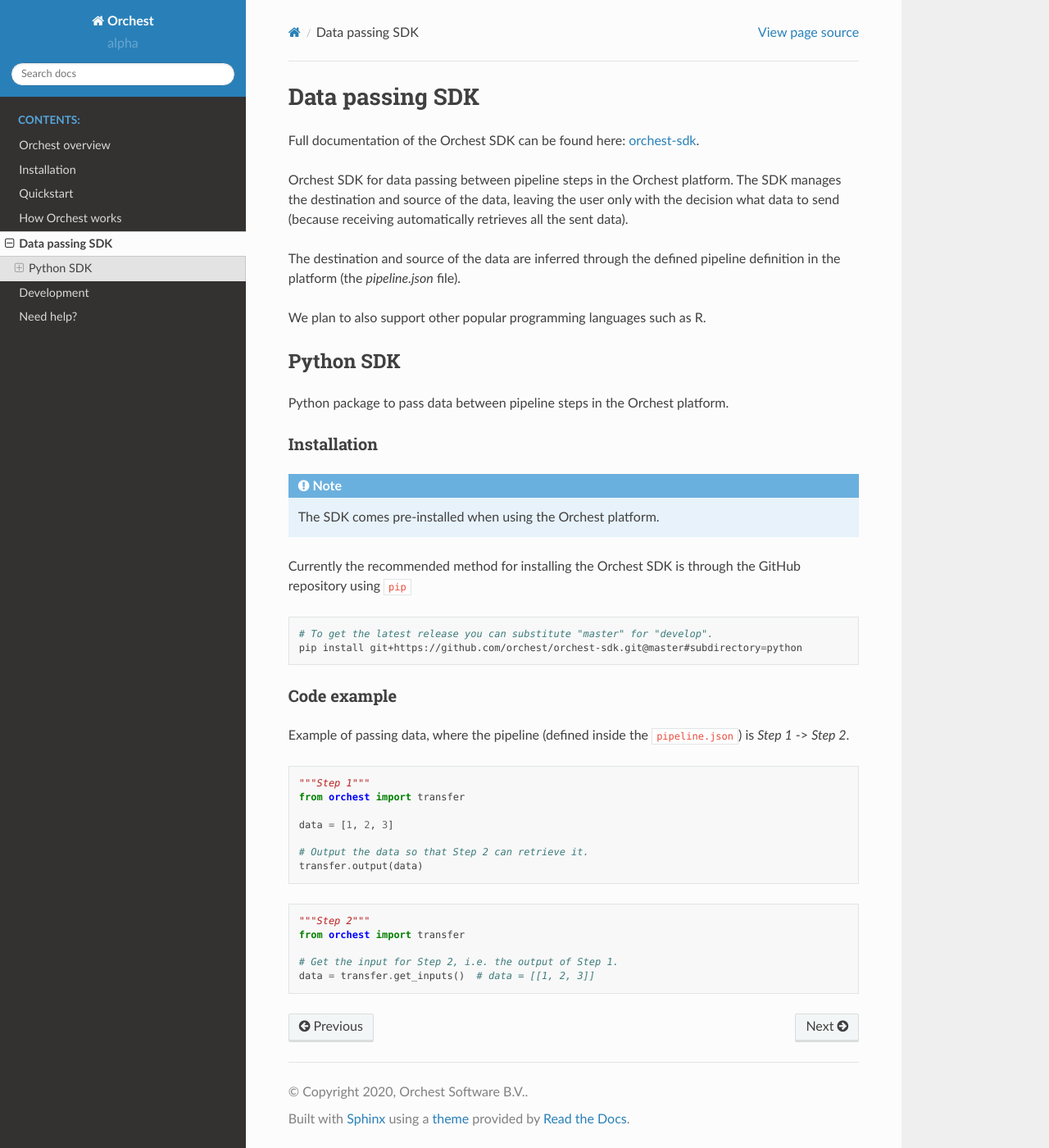
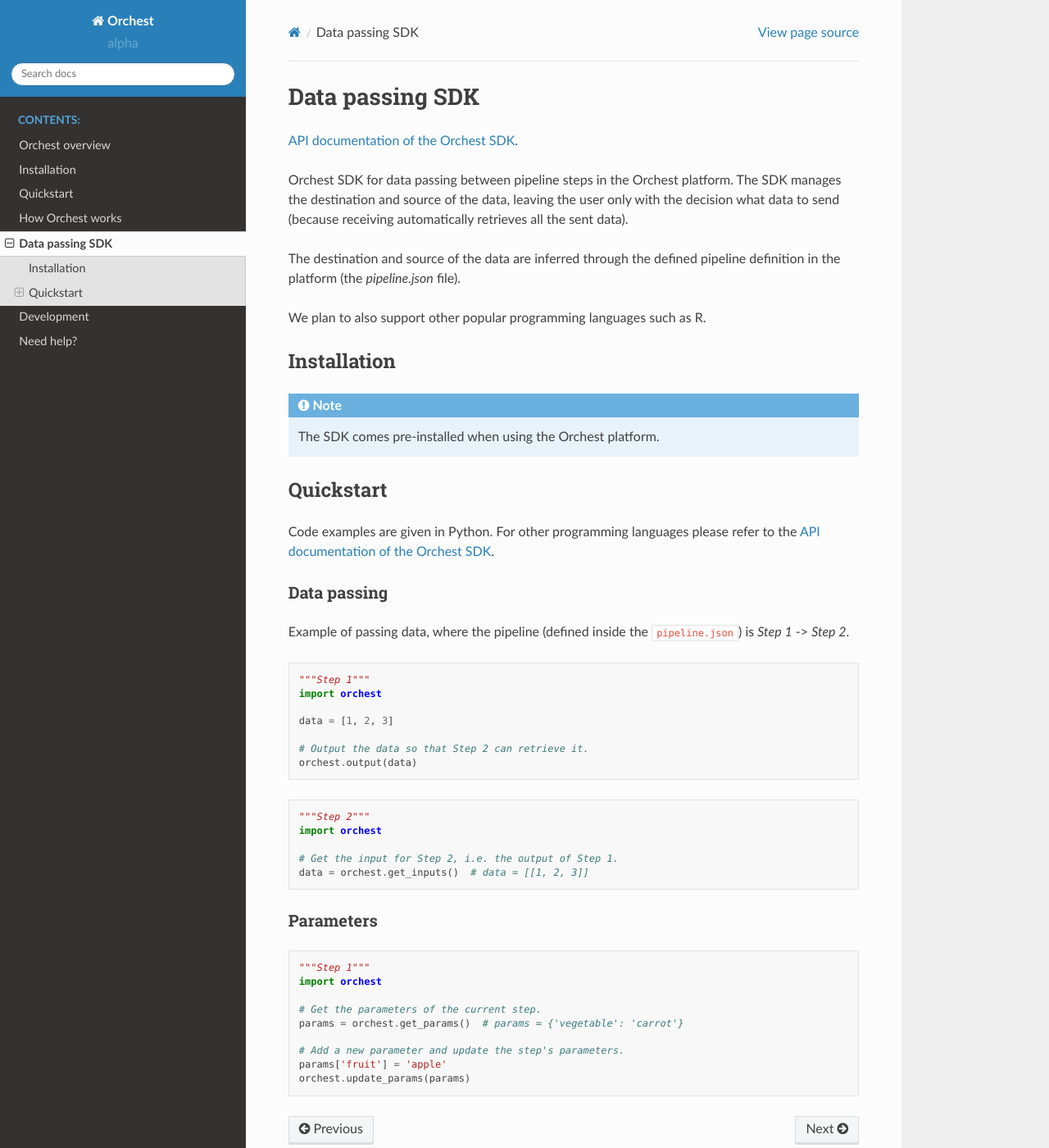
Before and after one commit to ReactExpert918/orchest, a Sphinx documentation site: the page built from docs/source/sdk.rst, in a window 1280 px wide and 1400 px high. Shown: the whole window at 82% size. Built offline with Sphinx 7.4.7 and the Read the Docs theme 2.0.0, drawn with Linux system fonts in a browser that asks for light colours.

Commit message:
Update docs

```diff
--- a/docs/source/sdk.rst
+++ b/docs/source/sdk.rst
@@ -3,7 +3,7 @@
 Data passing SDK
 ================
 
-Full documentation of the Orchest SDK can be found here: `orchest-sdk <https://orchest-sdk.readthedocs.io/en/latest/>`_.
+`API documentation of the Orchest SDK <https://orchest-sdk.readthedocs.io/en/latest/>`_.
 
 Orchest SDK for data passing between pipeline steps in the Orchest platform. The SDK manages the
 destination and source of the data, leaving the user only with the decision what data to send
@@ -14,25 +14,19 @@
 
 We plan to also support other popular programming languages such as R.
 
-Python SDK
-----------
-Python package to pass data between pipeline steps in the Orchest platform.
 
 Installation
-~~~~~~~~~~~~
+------------
 .. note::
    The SDK comes pre-installed when using the Orchest platform.
 
-Currently the recommended method for installing the Orchest SDK is through the GitHub repository
-using :code:`pip`
 
-.. code-block:: bash
+Quickstart
+----------
+Code examples are given in Python. For other programming languages please refer to the
+`API documentation of the Orchest SDK <https://orchest-sdk.readthedocs.io/en/latest/>`_.
 
-   # To get the latest release you can substitute "master" for "develop".
-   pip install git+https://github.com/orchest/orchest-sdk.git@master#subdirectory=python
-
-
-Code example
+Data passing
 ~~~~~~~~~~~~
 Example of passing data, where the pipeline (defined inside the :code:`pipeline.json`) is
 `Step 1` -> `Step 2`.
@@ -40,18 +34,33 @@
 .. code-block:: python
 
    """Step 1"""
-   from orchest import transfer
+   import orchest
 
    data = [1, 2, 3]
 
    # Output the data so that Step 2 can retrieve it.
-   transfer.output(data)
+   orchest.output(data)
 
 
 .. code-block:: python
 
    """Step 2"""
-   from orchest import transfer
+   import orchest
 
    # Get the input for Step 2, i.e. the output of Step 1.
-   data = transfer.get_inputs()  # data = [[1, 2, 3]]
+   data = orchest.get_inputs()  # data = [[1, 2, 3]]
+
+
+Parameters
+~~~~~~~~~~
+.. code-block:: python
+
+   """Step 1"""
+   import orchest
+
+   # Get the parameters of the current step.
+   params = orchest.get_params()  # params = {'vegetable': 'carrot'}
+
+   # Add a new parameter and update the step's parameters.
+   params['fruit'] = 'apple'
+   orchest.update_params(params)
```
Also changed, not shown: docs/source/installation.rst (+12 -9 lines).
